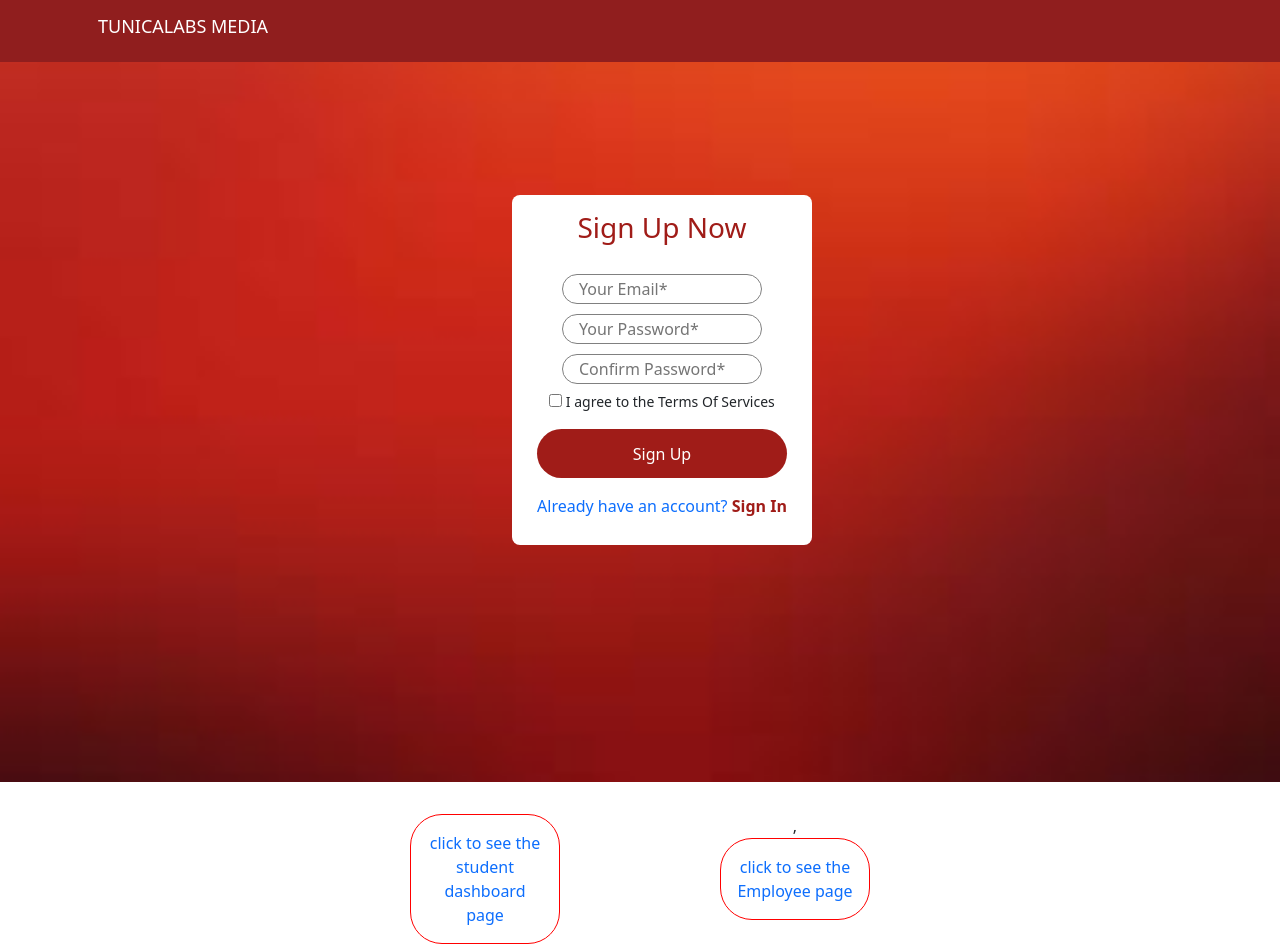
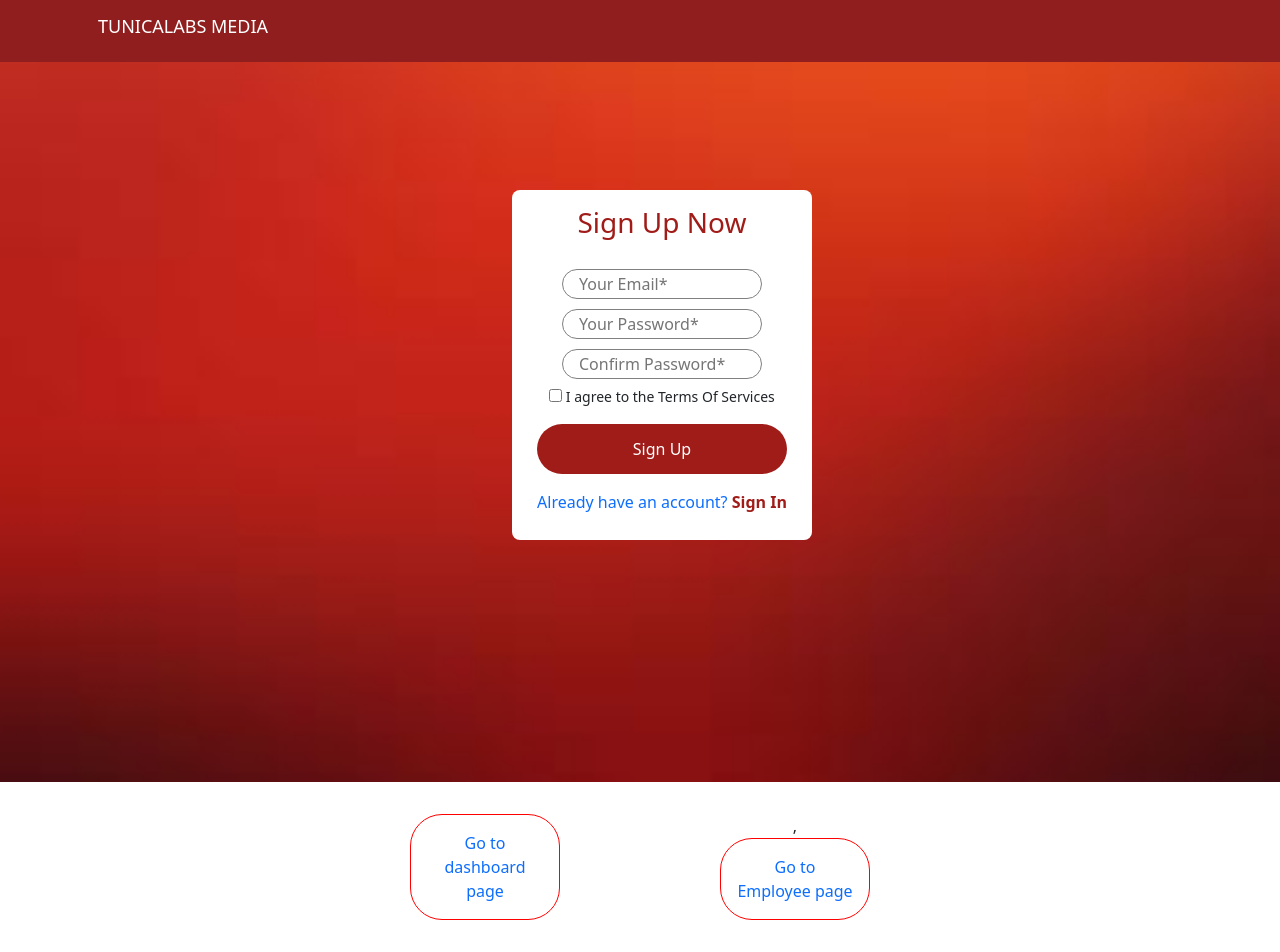
Before and after one commit to choyondas/tunicalabs-test, a React (Create React App) app: page / in a window 1280 px wide. Shown: the top 952 px of the page. Built offline with nearby package versions, Linux system fonts and the light colour scheme.

Commit message:
added name

```diff
--- a/src/components/SingnUp/SignUp.js
+++ b/src/components/SingnUp/SignUp.js
@@ -47,12 +47,12 @@ const SignUp = () => {
             <div className="otherPages">
                  <div className="studentDpage">
                     <NavLink to='student-dashboard'>
-                        <p>click to see the student dashboard page</p>
+                        <p>Go to dashboard page</p>
                 </NavLink>
             </div>
             <div className="studentDpage">
                     ,<NavLink to ='employee'>
-                        <p>click to see the Employee page</p>
+                        <p>Go to Employee page</p>
                     </NavLink>
             </div>
            </div>
```
